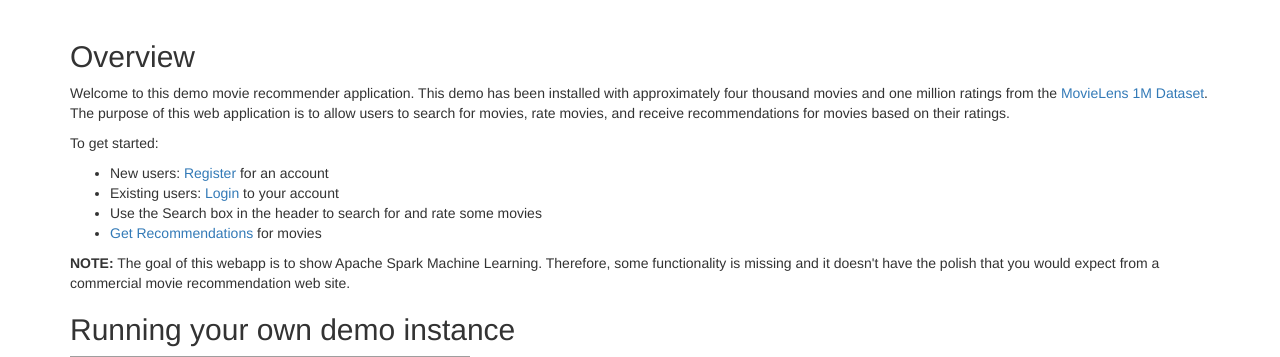
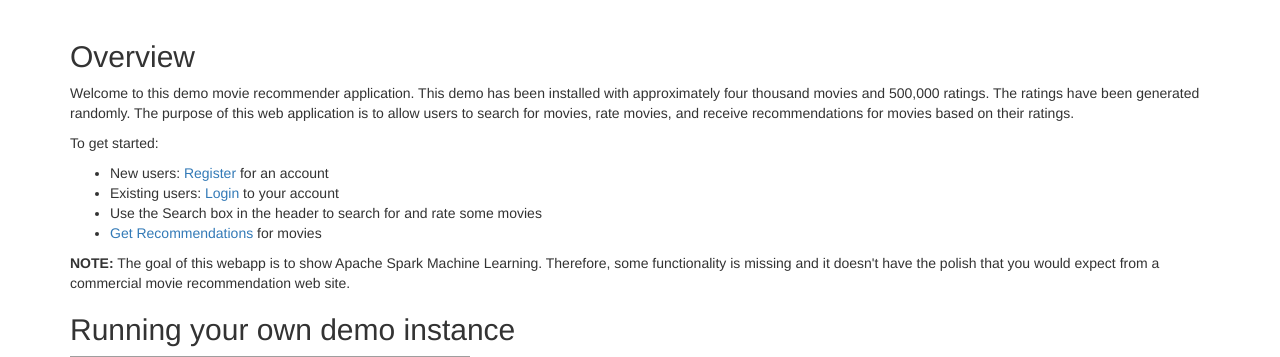
Before and after one commit to snowch/movie-recommender-demo, a Flask app: page / in a window 1280 px wide. Shown: the part 52-409 px from the top of the page. Run offline with Flask 2, Linux system fonts and the light colour scheme; parts of the project's set-up code (start-up, migrations or seed data) failed here and were passed over; some libraries are stand-ins or nearby versions; grey boxes are pictures that could not be loaded.

Commit message:
update documentation

```diff
--- a/web_app/app/templates/main/home.html
+++ b/web_app/app/templates/main/home.html
@@ -7,7 +7,7 @@
 {% block page_content %}
 
     <h2>Overview</h2>
-    <p>Welcome to this demo movie recommender application.  This demo has been installed with approximately four thousand movies and one million ratings from the <a href="http://grouplens.org/datasets/movielens/1m/">MovieLens 1M Dataset</a>.  The purpose of this web application is to allow users to search for movies, rate movies, and receive recommendations for movies based on their ratings.
+    <p>Welcome to this demo movie recommender application.  This demo has been installed with approximately four thousand movies and 500,000 ratings.  The ratings have been generated randomly.  The purpose of this web application is to allow users to search for movies, rate movies, and receive recommendations for movies based on their ratings.
     <p>To get started:
     <ul>
         {% if not current_user.is_authenticated %}
```
